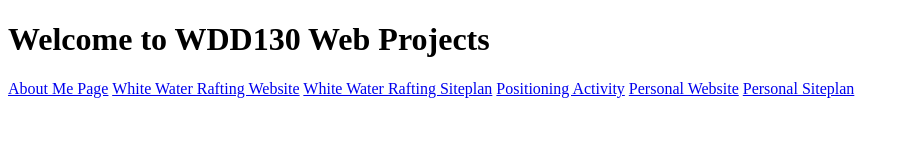
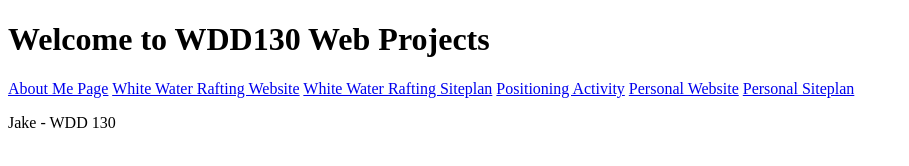
Before and after one commit to wdd-jake/wdd130, a plain HTML site: page index.html in a window 1280 px wide. Shown: the whole page, without its empty margins (0-909 px from the left). Drawn offline with Linux system fonts and the light colour scheme.

Commit message:
added a paragraph

```diff
--- a/index.html
+++ b/index.html
@@ -16,5 +16,6 @@
   <a href="#">Personal Website</a>
   <a href="#">Personal Siteplan</a>
 </nav>
+<p>Jake - WDD 130</p>
 </body>
 </html>
```
